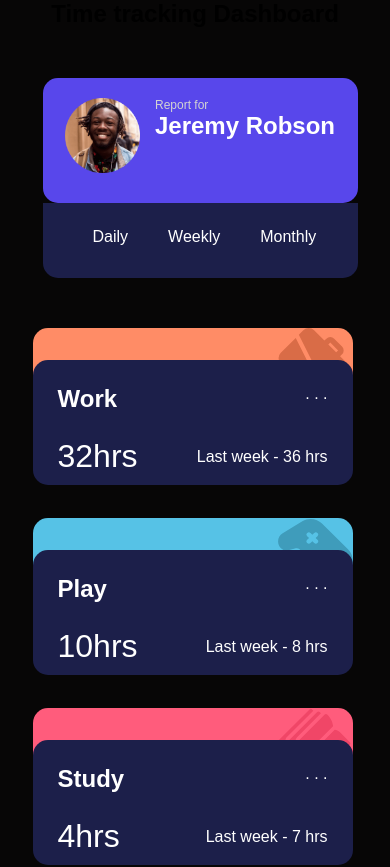
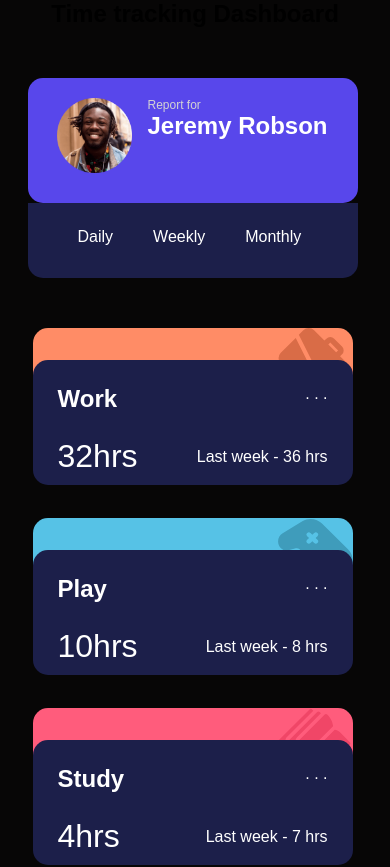
Before and after one commit to NielsLouwes/time-tracking-dash, a Next.js app: page / in a window 390 px wide. Shown: the top 867 px of the page. Built offline with nearby package versions, Linux system fonts and the light colour scheme.

Commit message:
fixed styling mobile largecard

```diff
--- a/src/components/LargeCard/LargeCard.styles.tsx
+++ b/src/components/LargeCard/LargeCard.styles.tsx
@@ -8,7 +8,7 @@ export const Card = styled.div`
 
   @media screen and (max-width: 400px) {
    width: 350px;
-   padding-left: 35px;
+   padding-left: 20px;
    height: 250px;
   }
 `;
--- a/src/components/LargeCard/LargeCard.tsx
+++ b/src/components/LargeCard/LargeCard.tsx
@@ -10,10 +10,10 @@ import {
 } from "./LargeCard.styles";
 import Image from "next/image";
 
-type handleTimeframeChangeProps = () => void;
+type handleTimeframeChangeProps = (newTimeFrame: Timeframe) => void;
 
 interface LargeCardProps {
-  myFunctionProp: handleTimeframeChangeProps;
+  handleTimeframeChange: handleTimeframeChangeProps;
 }
 
 export default function LargeCard({handleTimeframeChange}: LargeCardProps) {
--- a/src/pages/index.tsx
+++ b/src/pages/index.tsx
@@ -5,9 +5,9 @@ import data from "../data.json";
 import { GlobalStyle, GridContainer, Heading, Main, Wrapper } from "./index.styles";
 
 export default function Home() {
-  const [timeframe, setTimeframe] = useState('weekly');
+  const [timeframe, setTimeframe] = useState<Timeframe>('weekly');
 
- function handleTimeframeChange(newTimeframe: string) {
+ function handleTimeframeChange(newTimeframe: Timeframe) {
   setTimeframe(newTimeframe);
 }
 
--- /dev/null
+++ b/src/types.ts
@@ -0,0 +1 @@
+type Timeframe = 'daily' | 'weekly' | 'monthly';
```
Also changed, not shown: 1 other file (tests, documents, lock files or other folders).
